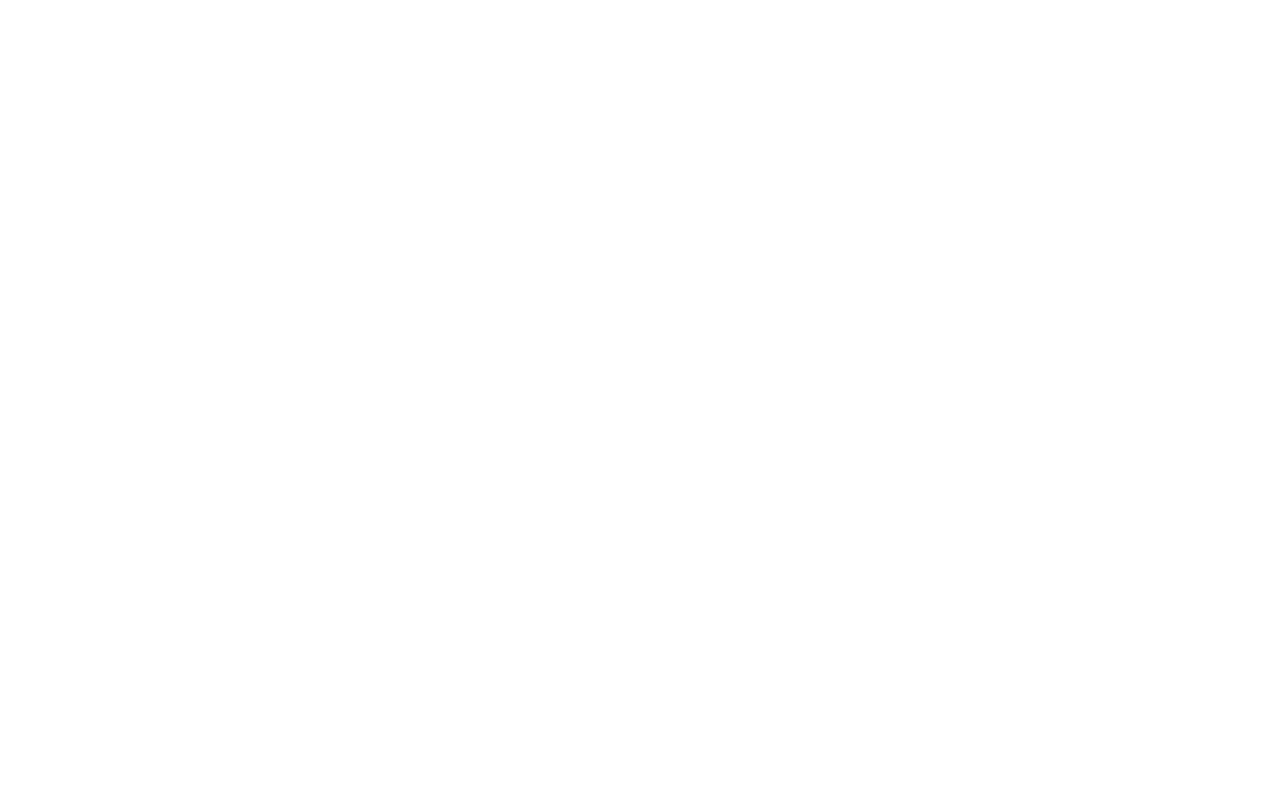
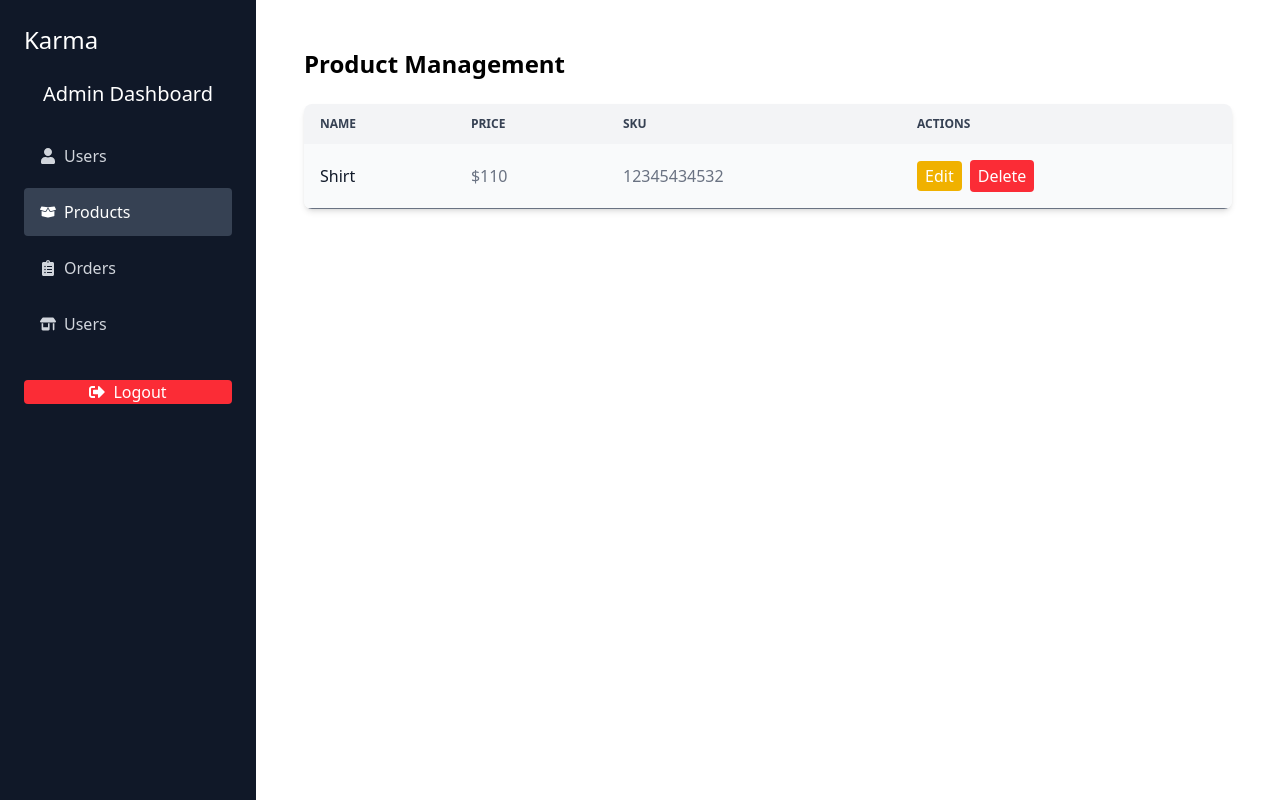
Before and after one commit to DojaBiraloo/Ecommerce, a React (Vite) app: page /admin/products in a window 1280 px wide. Before the commit this address had no page. Built offline with nearby package versions, Linux system fonts and the light colour scheme.

Commit message:
Edit Section

```diff
--- a/src/App.jsx
+++ b/src/App.jsx
@@ -15,6 +15,8 @@ import MyOrderPage from './pages/MyOrderPage'
 import AdminLayout from './components/Admin/AdminLayout'
 import AdminHomePage from './pages/AdminHomePage'
 import UserManagement from './components/Admin/UserManagement'
+import ProductManagement from './components/Admin/ProductManagement'
+import EditProductPage from './components/Admin/EditProductPage'
 
 
 const App = () => {
@@ -39,6 +41,8 @@ const App = () => {
           <Route path='/admin' element={<AdminLayout />}>
           <Route index element={<AdminHomePage />} />
           <Route path="users" element={<UserManagement />} />
+          <Route path="products" element={<ProductManagement />} />
+          <Route path='products/:id/edit' element={<EditProductPage />} />
           </Route>
       </Routes>
     </BrowserRouter>
--- /dev/null
+++ b/src/components/Admin/EditProductPage.jsx
@@ -0,0 +1,95 @@
+import React, { useState } from 'react'
+
+const EditProductPage = () => {
+    const [productData, setProductData] = useState({
+        name:"",
+        price:0,
+        description:"",
+        countInStock:0,
+        category:"",
+        brand:"",
+        sizes:[],
+        colors:[],
+        collections:"",
+        material:"",
+        gender:"",
+        images:[
+            {
+                url:"https://picsum.photos.150?random=1",
+            },
+            {
+                url:"https://picsum.photos.150?random=2",
+            },
+        ]
+    })
+    const handleChange =(e) =>{
+        const{name, value} = e.target;
+        setProductData((prevData) => ({
+            ...prevData, [name]: value
+        }))
+    }
+
+    const handleImageUpload = async (e) =>{
+        const file= e.target.files[0]
+        console.log(file);
+
+    }
+  return (
+    <div className='max-w-5xl mx-auto p-6 shadow-md rounded-md'>
+        <h2 className="text-3xl font-bold mb-6">Edit Product</h2>
+        <form >
+            {/* Name */}
+            <div className="mb-6">
+                <label className='block font-semibold mb-2'>Product Name</label>
+                <input type="text" name='name' value={productData.name} onChange={handleChange}
+                className='w-full border border-gray-300 rounded-md p-2 ' required />
+            </div>
+            {/* Description */}
+            <div className="mb-6">
+                <label className='block font-semibold mb-2'>Description</label>
+                <textarea name="description" value={productData.description} onChange={handleChange} className='w-full border border-gray-300 rounded-md p-2' rows={4} required></textarea>
+            </div>
+
+            {/* Price */}
+            <div className="mb-6">
+                <label  className='block font-semibold mb-2'>Price</label>
+                <input type="number" name='price' value={productData.price} onChange={handleChange} className='w-full border border-gray-300 rounded-md p-2' />
+            </div>
+            {/* Count In */}
+            <div className="mb-6">
+                <label  className='block font-semibold mb-2'>Count in Stock</label>
+                <input type="number" name='countInStock' value={productData.countInStock} onChange={handleChange} className='w-full border border-gray-300 rounded-md p-2' />
+            </div>
+            {/* SKU */}
+            <div className="mb-6">
+                <label  className='block font-semibold mb-2'>SKU</label>
+                <input type="text" name='sku' value={productData.sku} onChange={handleChange} className='w-full border border-gray-300 rounded-md p-2' />
+            </div>
+            {/* Sizes */}
+            <div className="mb-6">
+                <label  className='block font-semibold mb-2'>Sizes(comma-separated)</label>
+                <input type="text" name='sizes' value={productData.sizes.join(", ")} onChange={(e) => setProductData({...productData, sizes:e.target.value.split(",").map((size) => size.trim()),
+
+                })} className='w-full border border-gray-300 rounded-md p-2' />
+            </div>
+            {/* Colors */}
+            <div className="mb-6">
+                <label  className='block font-semibold mb-2'>Colors(comma-separated)</label>
+                <input type="text" name='colors' value={productData.colors.join(", ")} onChange={(e) => setProductData({...productData, colors:e.target.value.split(",").map((color) => color.trim()),
+
+                })} className='w-full border border-gray-300 rounded-md p-2' />
+            </div>
+
+            {/* Image Upload */}
+            <div className="mb-6">
+                <label  className="block font-semibold mb-2">Uplaod Image</label>
+                <input type="file" onChange={handleImageUpload} />
+                {/* Display Images */}
+            </div>
+        </form>
+
+    </div>
+  )
+}
+
+export default EditProductPage
--- /dev/null
+++ b/src/components/Admin/ProductManagement.jsx
@@ -0,0 +1,57 @@
+import React from 'react'
+import { Link } from 'react-router-dom'
+
+const ProductManagement = () => {
+    const products = [
+        {
+            _id:123,
+            name:"Shirt",
+            price:110,
+            sku: "12345434532"
+        },
+    ]
+    const handleDelete =(id) =>{
+        if(window.confirm("Are you sure you want to delete this product")){
+            console.log("Delete Product with ID: ", id);
+
+        }
+    }
+  return (
+    <div className='max-w-7xl mx-auto p-6'>
+     <h2 className="text-2xl font-bold mb-6">Product Management</h2>
+     <div className="overflow-x-auto shadow-md sm:rounded-lg">
+        <table className="min-w-full text-left text-gray-500">
+            <thead className="bg-gray-100 text-xs uppercase text-gray-700">
+                <tr>
+                    <th className="py-3 px-4">Name</th>
+                    <th className="py-3 px-4">Price</th>
+                    <th className="py-3 px-4">SKU</th>
+                    <th className="py-3 px-4">Actions</th>
+                </tr>
+            </thead>
+            <tbody>
+                {products.length > 0 ? products.map((product) =>(
+                        <tr key={product._id} className="border-b bg-gray-50 cursor-pointer">
+                            <td className="p-4 font-medium text-gray-900 whitespace-nowrap">
+                                {product.name}
+                            </td>
+                            <td className="p-4">${product.price}</td>
+                            <td className="p-4">{product.sku}</td>
+                            <td className="p-4">
+                                <Link to={`/admin/products/${product._id}/edit`} className='bg-yellow-500 text-white px-2 py-1 rounded mr-2 hover:bg-yellow-600 cursor-pointer'>
+                                Edit
+                                </Link>
+                                <button onClick={() => handleDelete(product._id)} className='bg-red-500 text-white px-2 py-1 rounded hover:bg-red-600 cursor-pointer'>Delete</button>
+                            </td>
+                        </tr>
+                )) : (<tr>
+                    <td colSpan={4} className='p-4 text-center text-gray-500'>No Products Found</td>
+                </tr>)}
+            </tbody>
+        </table>
+     </div>
+    </div>
+  )
+}
+
+export default ProductManagement
```
